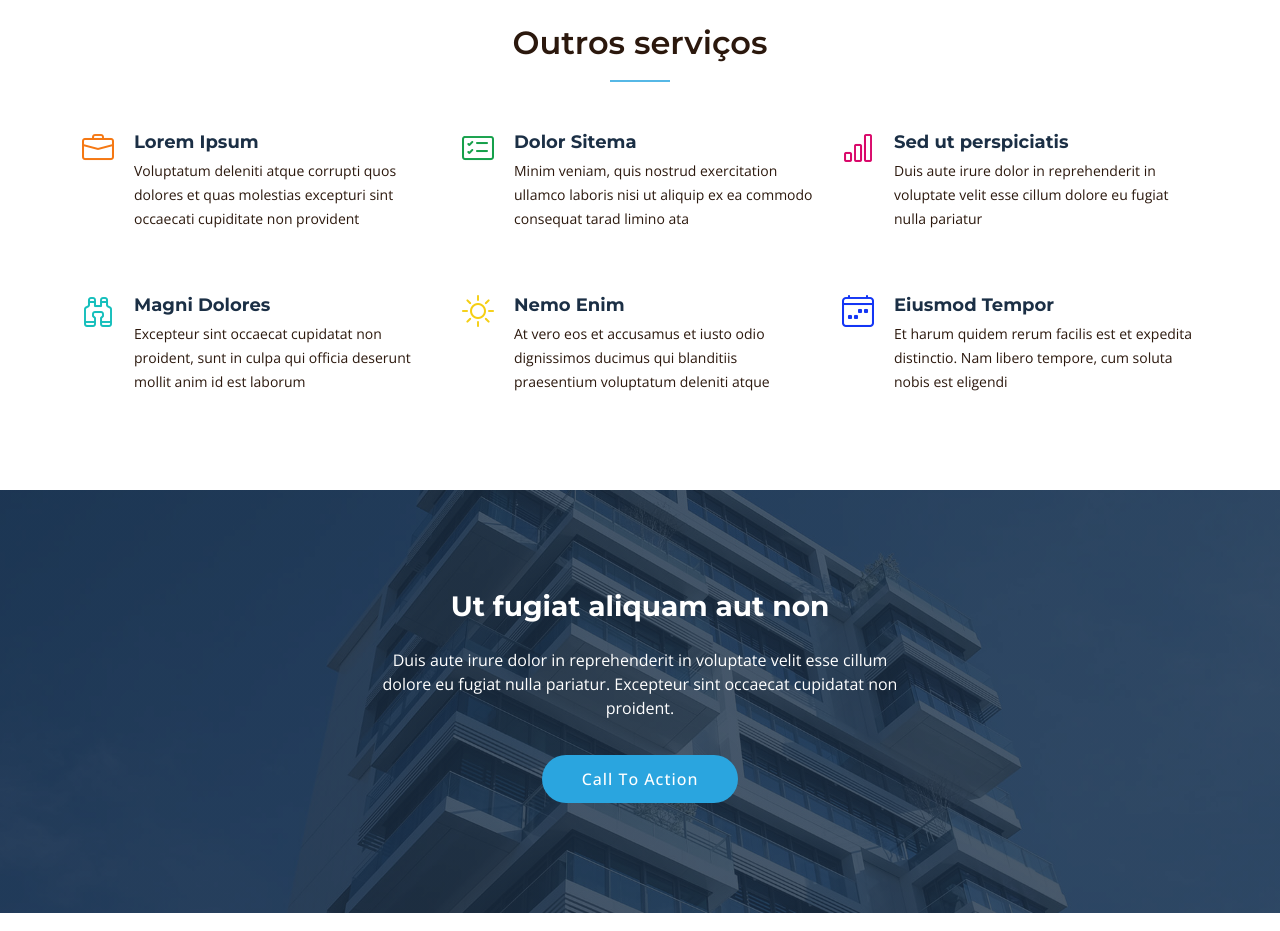
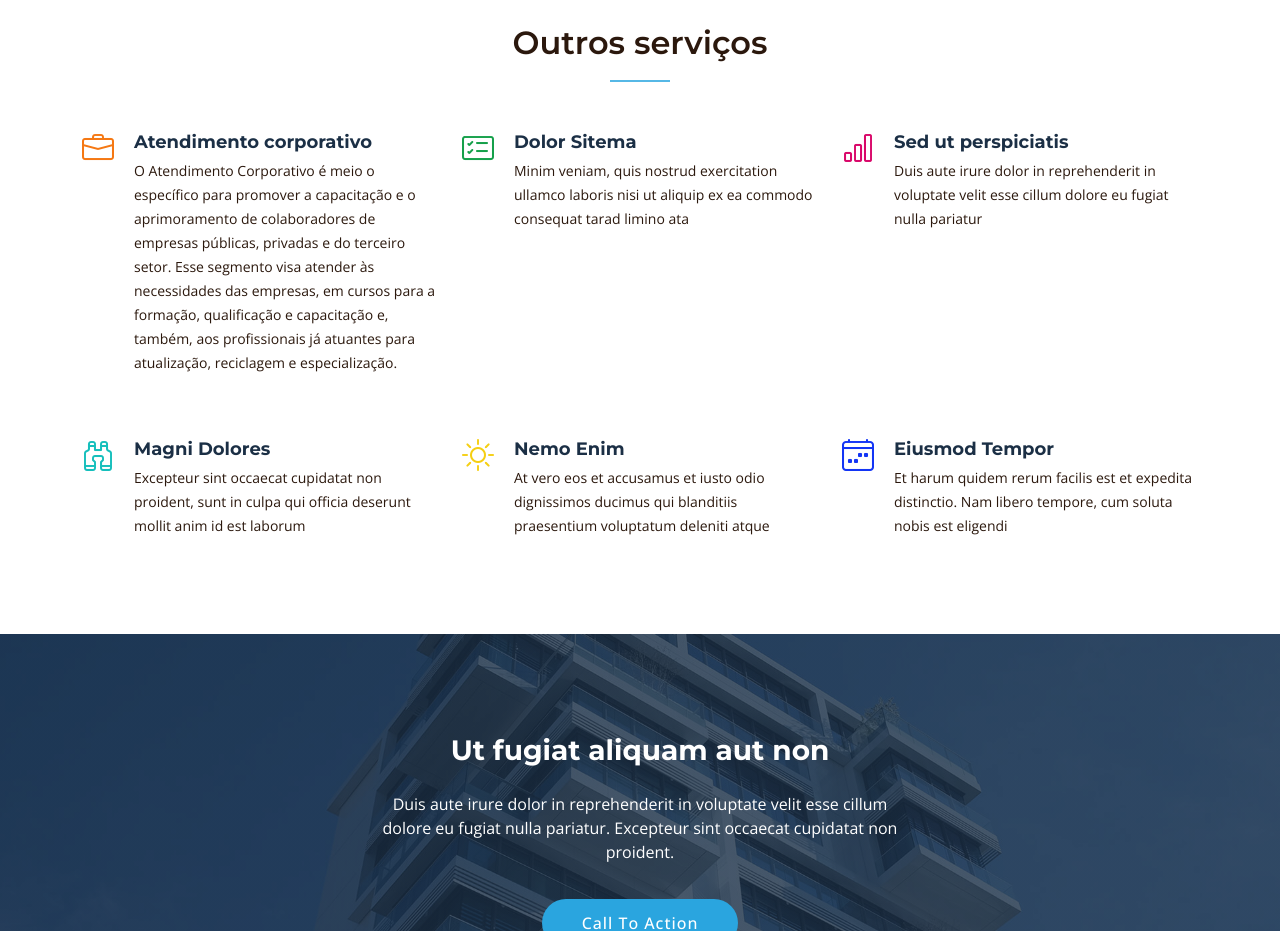
Before and after one commit to webp-sgv/BigBox, a plain HTML site: page index.html in a window 1280 px wide. Shown: the part 1740-2671 px from the top of the page. Drawn offline with nearby package versions, Linux system fonts and the light colour scheme.

Commit message:
Update v3.4

```diff
--- a/index.html
+++ b/index.html
@@ -103,7 +103,6 @@
 
         <div class="section-header">
           <h2>Porque escolher-nos</h2>
-
         </div>
 
         <div class="row g-0" data-aos="fade-up" data-aos-delay="200">
@@ -197,8 +196,19 @@
           <div class="col-lg-4 col-md-6 service-item d-flex" data-aos="fade-up" data-aos-delay="100">
             <div class="icon flex-shrink-0"><i class="bi bi-briefcase" style="color: #f57813;"></i></div>
             <div>
-              <h4 class="title"><a href="#" class="stretched-link">Lorem Ipsum</a></h4>
-              <p class="description">Voluptatum deleniti atque corrupti quos dolores et quas molestias excepturi sint occaecati cupiditate non provident</p>
+
+              <!-- Title service 1 -->
+              <h4 class="title">
+                <a href="#" class="stretched-link">
+                  Atendimento corporativo
+                </a>
+              </h4>
+
+              <p class="description">
+                O Atendimento Corporativo é meio o específico para promover a capacitação e o aprimoramento de colaboradores de empresas públicas, privadas e do terceiro setor.
+                Esse segmento visa atender às necessidades das empresas, em cursos para a formação, qualificação e capacitação e, também, aos profissionais já atuantes para atualização, reciclagem e especialização.
+              </p>
+
             </div>
           </div>
 
```
